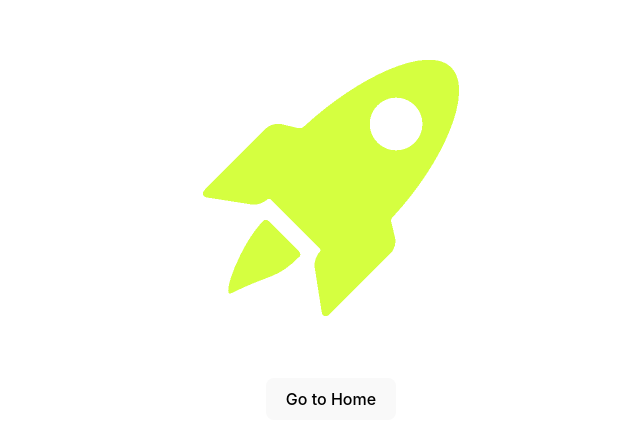
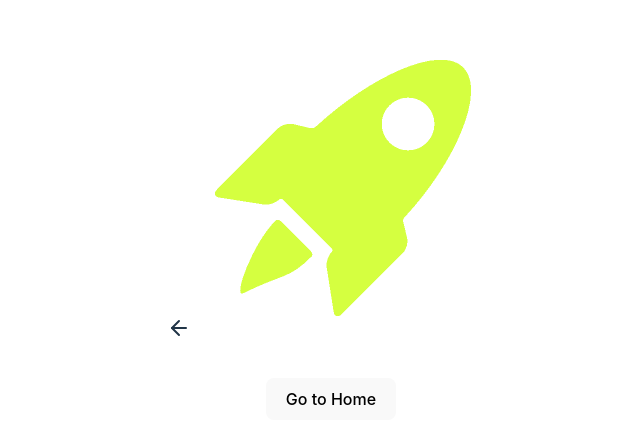
Before and after one commit to chap0lin/dom-que-shot, a React (Vite) app: page /Login in a window 1280 px wide. Shown: the part 156-600 px from the top of the page, without its empty margins (309-949 px from the left). Built offline with nearby package versions, Linux system fonts and the light colour scheme.

Commit message:
chore(GAME-30): adding feather icon library

```diff
--- a/package.json
+++ b/package.json
@@ -16,6 +16,7 @@
     "axios": "^0.27.2",
     "react": "^18.2.0",
     "react-dom": "^18.2.0",
+    "react-feather": "^2.0.10",
     "react-router-dom": "^6.4.1",
     "socket.io-client": "^4.5.2"
   },
--- a/src/scenes/Login/Login.tsx
+++ b/src/scenes/Login/Login.tsx
@@ -1,11 +1,16 @@
 import { Link } from 'react-router-dom';
 import logo from '../../assets/login-logo.png';
+import { ArrowLeft } from 'react-feather';
+import { useNavigate } from 'react-router-dom';
 import './Login.css';
 
 function Login() {
+  const navigate = useNavigate();
+
   return (
     <div className="App">
       <div>
+        <ArrowLeft onClick={() => navigate('/tutorial')} />
         <img src={logo} className="logo" alt="Vite logo" />
       </div>
       <div className="card">
```
Also changed, not shown: 1 other file (tests, documents, lock files or other folders).
